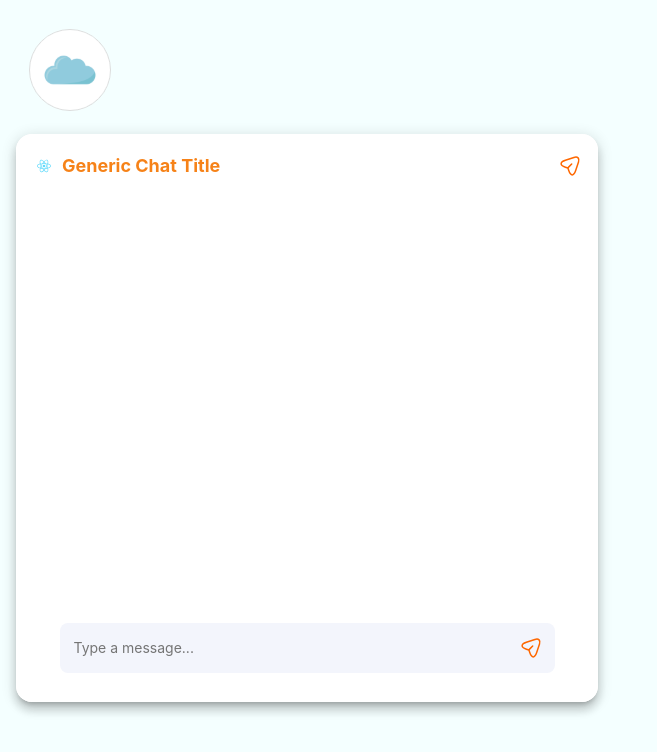
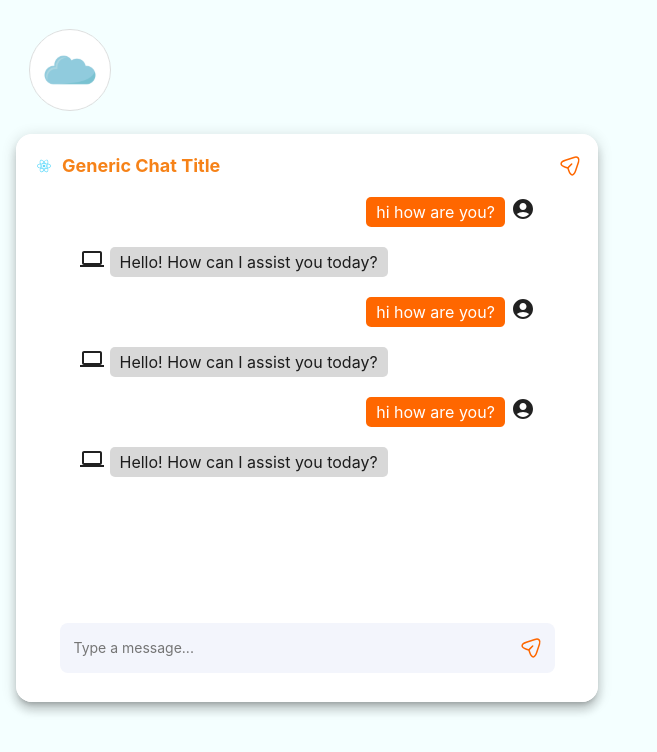
Before and after one commit to lior-tsah/chat-bot, a React (Create React App) app: page / in a window 1280 px wide. Both pictures are taken after a click on the button 70 px from the left and 70 px from the top of the page. Shown: the top 752 px of the page, without its empty margins (0-657 px from the left). Built offline with nearby package versions, Linux system fonts and the light colour scheme.

Commit message:
fix context

```diff
--- a/package.json
+++ b/package.json
@@ -14,6 +14,7 @@
     "@types/node": "^16.18.101",
     "@types/react": "^18.3.3",
     "@types/react-dom": "^18.3.0",
+    "axios": "^1.7.2",
     "react": "^18.3.1",
     "react-dom": "^18.3.1",
     "react-scripts": "5.0.1",
--- a/src/App.tsx
+++ b/src/App.tsx
@@ -1,67 +1,12 @@
-import React, { useState } from 'react';
-import logo from './assets/logo.svg';
 import './App.css';
-import Chatbot from './pages/chatbot/Chatbot';
-import { Button, Popover, Zoom } from '@mui/material';
+import Main from './pages/main/Main';
 
 function App() {
-  const [anchorEl, setAnchorEl] = useState(null);
-
-  const handleClick = (event: any) => {
-    setAnchorEl(event.currentTarget);
-  };
-
-  const handleClose = () => {
-    setAnchorEl(null);
-  };
-  const open = Boolean(anchorEl);
-  const id = open ? 'simple-popover' : undefined;
 
   return (
     <div className='page'>
-      <div className='circle-btn-container'>
-        <button className='circle-btn' onClick={handleClick}>
-          <img className='circle-btn' src={logo} />
-        </button>
-      </div>
-      <Popover
-        id={id}
-        open={open}
-        anchorEl={anchorEl}
-        onClose={handleClose}
-        TransitionComponent={Zoom}
-        transitionDuration={700}
-        sx={{
-          '& .MuiPaper-root': {
-            display: "flex",
-            marginTop: 3,
-            /* flex: 1 1, */
-            height: "67%",
-            width: "43%",
-            flexDirection: "column",
-            justifyContent: "center",
-            alignItems: "center",
-            padding: "16px",
-            overflow: "hidden",
-            // border: "2.5px solid #ddd",
-            borderRadius: "16px",
-            background: "#fff",
-          },
-
-
-        }}
-        anchorOrigin={{
-          vertical: 'bottom',
-          horizontal: 'center',
-        }}
-        transformOrigin={{
-          vertical: 'top',
-          horizontal: 'center',
-        }}
-      >
-        <Chatbot />
-      </Popover>
-    </div >
+      <Main sessionId={''} userId={''} />
+    </div>
   );
 }
 
--- a/src/components/Chat.tsx
+++ b/src/components/Chat.tsx
@@ -1,15 +1,18 @@
 import { useState, useEffect, useRef } from "react";
 import "./Chat.css";
+import axios from "axios"; // Step 1: Import axios
 import Send from "../assets/send.svg";
 import CircularProgress from '@mui/material/CircularProgress';
 import AccountCircleIcon from '@mui/icons-material/AccountCircle';
 import ComputerIcon from '@mui/icons-material/Computer';
+import { useSession } from "../pages/main/MainContext";
 interface Message {
   text: string;
   sender: string;
 }
 
 const Chat: React.FC = () => {
+  const { sessionId, userId } = useSession();
   const [messages, setMessages] = useState<Message[]>([]);
   const [typing, setTyping] = useState(false);
   const [loading, setLoading] = useState(false);
@@ -18,6 +21,37 @@ const Chat: React.FC = () => {
   const [currentMessage, setCurrentMessage] = useState("");
   const typingInterval = useRef<any>(null);
 
+
+  useEffect(() => {
+    const fetchChatHistory = async () => {
+      setLoading(true);
+      try {
+        /*
+          wait for the API to be ready
+        // Step 4: Update the URL and parameters as needed for your API
+
+        const response = await axios.get(`your-api-endpoint/chat-history?sessionId=${sessionId}&userId=${userId}`);
+        */
+        const response = {
+          data: [
+            { text: "hi how are you?", sender: "user" },
+            { text: "Hello! How can I assist you today?", sender: "bot" },
+            { text: "hi how are you?", sender: "user" },
+            { text: "Hello! How can I assist you today?", sender: "bot" },
+            { text: "hi how are you?", sender: "user" },
+            { text: "Hello! How can I assist you today?", sender: "bot" },
+          ], // Sample response
+        }
+        setMessages(response.data); // Adjust according to your response structure
+      } catch (error) {
+        console.error("Failed to fetch chat history:", error);
+      } finally {
+        setLoading(false);
+      }
+    };
+
+    fetchChatHistory();
+  }, [sessionId, userId]); // Step 3: Fetch chat history when component mounts or sessionId/userId changes
 
   useEffect(() => {
     if (typing) {
--- a/src/pages/chatbot/Chatbot.tsx
+++ b/src/pages/chatbot/Chatbot.tsx
@@ -7,8 +7,14 @@ interface Props {
   mainLogo?: string;
   seconderyLogo?: string;
   title?: string;
+
 }
-const Chatbot = ({ mainLogo = Logo, seconderyLogo = Send, title = "Generic Chat Title" }: Props) => {
+
+const Chatbot = ({
+  mainLogo = Logo,
+  seconderyLogo = Send,
+  title = "Generic Chat Title",
+}: Props) => {
 
   return (
     <div className="camera-chat-main-container">
--- /dev/null
+++ b/src/pages/main/Main.tsx
@@ -0,0 +1,88 @@
+import React, { useEffect, useState } from 'react';
+import logo from '../../assets/logo.svg';
+import '../../App.css';
+import Chatbot from '../chatbot/Chatbot';
+import { Button, Popover, Zoom } from '@mui/material';
+import { useSession } from './MainContext';
+
+interface Props {
+  sessionId: string;
+  userId: string;
+  mainLogo?: string;
+  seconderyLogo?: string;
+  title?: string;
+}
+
+const Main: React.FC<Props> = ({ sessionId, userId, mainLogo, seconderyLogo, title }) => {
+  const [anchorEl, setAnchorEl] = useState(null);
+
+  const { setSessionId, setUserId } = useSession();
+
+  useEffect(() => {
+    setSessionId(sessionId);
+    setUserId(userId);
+  }, [userId, sessionId]);
+
+  const handleClick = (event: any) => {
+    setAnchorEl(event.currentTarget);
+  };
+
+  const handleClose = () => {
+    setAnchorEl(null);
+  };
+  const open = Boolean(anchorEl);
+  const id = open ? 'simple-popover' : undefined;
+
+  return (
+    <>
+      <div className='circle-btn-container'>
+        <button className='circle-btn' onClick={handleClick}>
+          <img className='circle-btn' src={logo} />
+        </button>
+      </div>
+      <Popover
+        id={id}
+        open={open}
+        anchorEl={anchorEl}
+        onClose={handleClose}
+        TransitionComponent={Zoom}
+        transitionDuration={700}
+        sx={{
+          '& .MuiPaper-root': {
+            display: "flex",
+            marginTop: 3,
+            /* flex: 1 1, */
+            height: "67%",
+            width: "43%",
+            flexDirection: "column",
+            justifyContent: "center",
+            alignItems: "center",
+            padding: "16px",
+            overflow: "hidden",
+            // border: "2.5px solid #ddd",
+            borderRadius: "16px",
+            background: "#fff",
+          },
+
+
+        }}
+        anchorOrigin={{
+          vertical: 'bottom',
+          horizontal: 'center',
+        }}
+        transformOrigin={{
+          vertical: 'top',
+          horizontal: 'center',
+        }}
+      >
+        <Chatbot
+          mainLogo={mainLogo}
+          seconderyLogo={seconderyLogo}
+          title={title}
+        />
+      </Popover>
+    </>
+  );
+}
+
+export default Main;
--- /dev/null
+++ b/src/pages/main/MainContext.tsx
@@ -0,0 +1,32 @@
+import React, { createContext, useContext, useState } from 'react';
+
+// Define the shape of the context state
+interface SessionContextState {
+  sessionId: string | null;
+  userId: string | null;
+  setSessionId: (sessionId: string | null) => void;
+  setUserId: (userId: string | null) => void;
+}
+
+// Create a context with a default value
+const SessionContext = createContext<SessionContextState>({
+  sessionId: null,
+  userId: null,
+  setSessionId: () => {},
+  setUserId: () => {},
+});
+
+// Create a provider component
+export const SessionProvider: React.FC = ({ children }: any) => {
+  const [sessionId, setSessionId] = useState<string | null>(null);
+  const [userId, setUserId] = useState<string | null>(null);
+
+  return (
+    <SessionContext.Provider value={{ sessionId, userId, setSessionId, setUserId }}>
+      {children}
+    </SessionContext.Provider>
+  );
+};
+
+// Custom hook to use the session context
+export const useSession = () => useContext(SessionContext);
```
Also changed, not shown: 1 other file (tests, documents, lock files or other folders).
